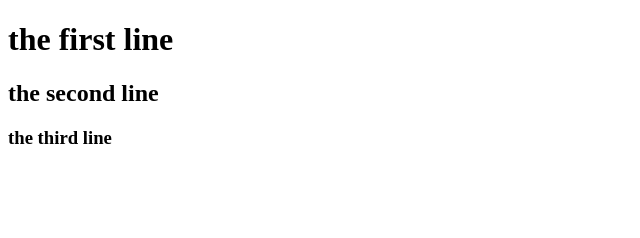
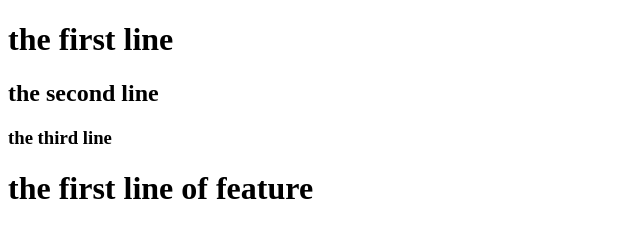
Before and after one commit to noorhpc/Git-assignment, a plain HTML site: page index.html in a window 1280 px wide. Shown: the whole page, without its empty margins (0-640 px from the left). Drawn offline with Linux system fonts and the light colour scheme.

Commit message:
the first commit of feature branch

```diff
--- a/index.html
+++ b/index.html
@@ -10,5 +10,7 @@
     <h2>the second line</h2>
     <h3>the third line </h3>
 
+    <h1>the first line of feature </h1>
+
 </body>
 </html>
```
